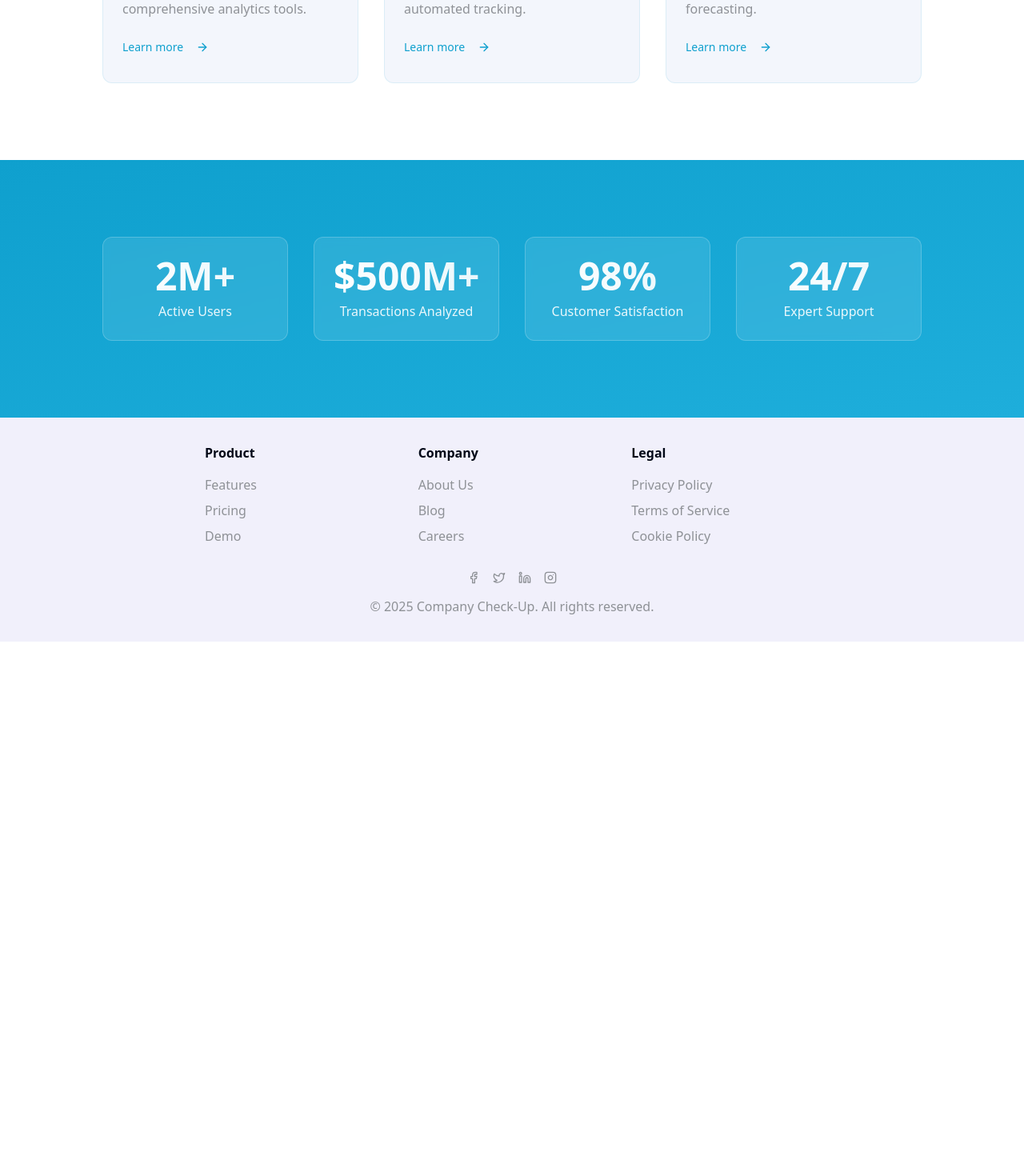
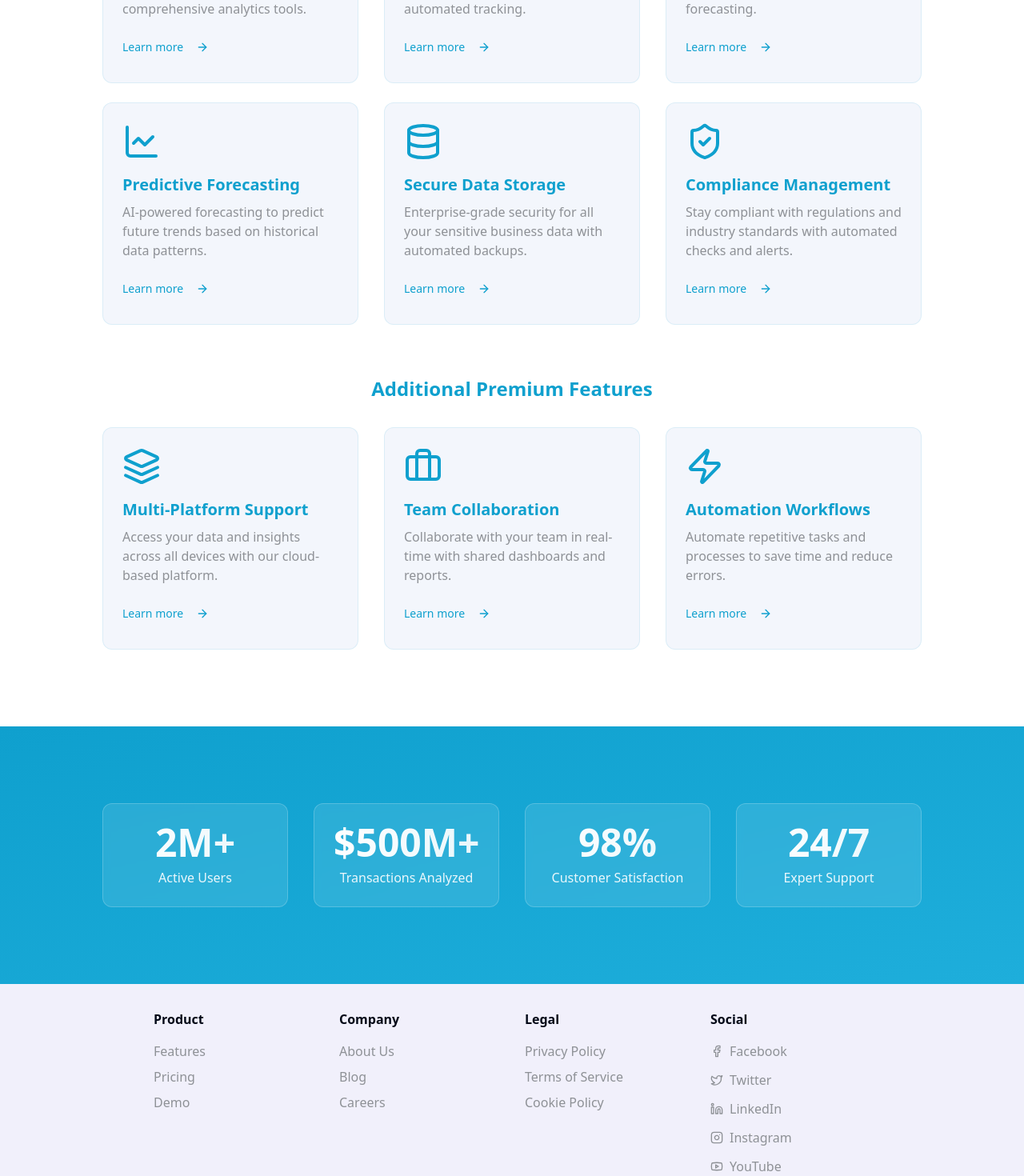
Before and after one commit to GodIuz/ccup, a React (Vite) app: page / in a window 1280 px wide. Shown: the part 1360-2830 px from the top of the page at 80% size. Before the commit the page ends 2162 px from the top, so only its background shows below. Built offline with nearby package versions, Linux system fonts and the light colour scheme.

Commit message:
Update features page content
Adds a new "Social" column with social media icons and updates the content of the features page.

```diff
--- a/src/components/Features.tsx
+++ b/src/components/Features.tsx
@@ -1,5 +1,5 @@
 
-import { ChartBar, DollarSign, Building, ArrowRight } from "lucide-react";
+import { ChartBar, DollarSign, Building, ArrowRight, LineChart, ShieldCheck, Database, Layers, Briefcase, Zap } from "lucide-react";
 import { Button } from "./ui/button";
 import {
   Tooltip,
@@ -18,11 +18,27 @@ const features = [
     category: "Analysis",
   },
   {
+    icon: LineChart,
+    title: "Predictive Forecasting",
+    description:
+      "AI-powered forecasting to predict future trends based on historical data patterns.",
+    tooltip: "Machine learning algorithms for accurate business predictions",
+    category: "Analysis",
+  },
+  {
     icon: DollarSign,
     title: "Financial Tracking",
     description:
       "Monitor cash flow, revenue, and expenses in real-time with automated tracking.",
     tooltip: "Automated financial monitoring and reporting",
+    category: "Finance",
+  },
+  {
+    icon: Database,
+    title: "Secure Data Storage",
+    description:
+      "Enterprise-grade security for all your sensitive business data with automated backups.",
+    tooltip: "End-to-end encryption and automatic data backups",
     category: "Finance",
   },
   {
@@ -33,9 +49,47 @@ const features = [
     tooltip: "AI-powered business insights and predictions",
     category: "Intelligence",
   },
+  {
+    icon: ShieldCheck,
+    title: "Compliance Management",
+    description:
+      "Stay compliant with regulations and industry standards with automated checks and alerts.",
+    tooltip: "Automated compliance monitoring and reporting",
+    category: "Intelligence",
+  },
+  {
+    icon: Layers,
+    title: "Multi-Platform Support",
+    description:
+      "Access your data and insights across all devices with our cloud-based platform.",
+    tooltip: "Seamless experience across desktop, mobile, and tablet",
+    category: "Additional",
+  },
+  {
+    icon: Briefcase,
+    title: "Team Collaboration",
+    description:
+      "Collaborate with your team in real-time with shared dashboards and reports.",
+    tooltip: "Real-time collaboration tools for teams of all sizes",
+    category: "Additional",
+  },
+  {
+    icon: Zap,
+    title: "Automation Workflows",
+    description:
+      "Automate repetitive tasks and processes to save time and reduce errors.",
+    tooltip: "Custom automation rules for business processes",
+    category: "Additional",
+  },
 ];
 
 export const Features = () => {
+  // Group features by category
+  const analysisTooLs = features.filter(f => f.category === "Analysis");
+  const financialSolutions = features.filter(f => f.category === "Finance");
+  const businessTools = features.filter(f => f.category === "Intelligence");
+  const additionalFeatures = features.filter(f => f.category === "Additional");
+
   return (
     <section className="py-24 bg-white" role="region" aria-label="Features">
       <div className="container px-4">
@@ -57,9 +111,48 @@ export const Features = () => {
           ))}
         </div>
 
+        <div className="grid md:grid-cols-3 gap-8 max-w-5xl mx-auto mb-16">
+          {/* Analysis Tools Column */}
+          <div className="space-y-6">
+            {analysisTooLs.map((feature, index) => (
+              <FeatureCard key={`analysis-${index}`} feature={feature} />
+            ))}
+          </div>
+
+          {/* Financial Solutions Column */}
+          <div className="space-y-6">
+            {financialSolutions.map((feature, index) => (
+              <FeatureCard key={`finance-${index}`} feature={feature} />
+            ))}
+          </div>
+
+          {/* Business Tools Column */}
+          <div className="space-y-6">
+            {businessTools.map((feature, index) => (
+              <FeatureCard key={`intelligence-${index}`} feature={feature} />
+            ))}
+          </div>
+        </div>
+
+        {/* Additional Features Section */}
+        <div className="mt-16">
+          <h3 className="text-2xl font-bold text-center mb-8 text-[#0FA0CE]">
+            Additional Premium Features
+          </h3>
           <div className="grid md:grid-cols-3 gap-8 max-w-5xl mx-auto">
-          {features.map((feature, index) => (
-            <TooltipProvider key={index}>
+            {additionalFeatures.map((feature, index) => (
+              <FeatureCard key={`additional-${index}`} feature={feature} />
+            ))}
+          </div>
+        </div>
+      </div>
+    </section>
+  );
+};
+
+// Feature Card Component
+const FeatureCard = ({ feature }) => (
+  <TooltipProvider>
     <Tooltip>
       <TooltipTrigger asChild>
         <div
@@ -67,7 +160,6 @@ export const Features = () => {
                    animate-fadeIn hover:scale-105 border border-[#0FA0CE]/10
                    focus:outline-none focus:ring-2 focus:ring-[#0FA0CE] focus:ring-offset-2
                    cursor-pointer relative group"
-                    style={{ animationDelay: `${index * 100}ms` }}
           role="button"
           tabIndex={0}
         >
@@ -92,9 +184,4 @@ export const Features = () => {
       </TooltipContent>
     </Tooltip>
   </TooltipProvider>
-          ))}
-        </div>
-      </div>
-    </section>
 );
-};
--- a/src/components/Footer.tsx
+++ b/src/components/Footer.tsx
@@ -1,12 +1,12 @@
 
-import { Facebook, Twitter, Linkedin, Instagram } from "lucide-react";
+import { Facebook, Twitter, Linkedin, Instagram, Youtube, Github } from "lucide-react";
 import { Link } from "react-router-dom";
 
 export const Footer = () => {
   return (
     <footer className="bg-secondary py-8">
       <div className="container px-4">
-        <div className="grid grid-cols-2 md:grid-cols-3 gap-8 max-w-3xl mx-auto">
+        <div className="grid grid-cols-2 md:grid-cols-4 gap-8 max-w-4xl mx-auto">
           <div>
             <h3 className="font-semibold mb-4">Product</h3>
             <div className="flex items-center justify-between">
@@ -55,22 +55,33 @@ export const Footer = () => {
               </ul>
             </div>
           </div>
+          <div>
+            <h3 className="font-semibold mb-4">Social</h3>
+            <div className="flex flex-col space-y-3">
+              <a href="#" className="flex items-center text-muted-foreground hover:text-foreground transition-colors">
+                <Facebook className="h-4 w-4 mr-2" />
+                Facebook
+              </a>
+              <a href="#" className="flex items-center text-muted-foreground hover:text-foreground transition-colors">
+                <Twitter className="h-4 w-4 mr-2" />
+                Twitter
+              </a>
+              <a href="#" className="flex items-center text-muted-foreground hover:text-foreground transition-colors">
+                <Linkedin className="h-4 w-4 mr-2" />
+                LinkedIn
+              </a>
+              <a href="#" className="flex items-center text-muted-foreground hover:text-foreground transition-colors">
+                <Instagram className="h-4 w-4 mr-2" />
+                Instagram
+              </a>
+              <a href="#" className="flex items-center text-muted-foreground hover:text-foreground transition-colors">
+                <Youtube className="h-4 w-4 mr-2" />
+                YouTube
+              </a>
+            </div>
+          </div>
         </div>
         <div className="mt-8 text-center">
-          <div className="flex justify-center space-x-4 mb-4">
-            <a href="#" className="text-muted-foreground hover:text-primary transition-colors">
-              <Facebook className="h-4 w-4" />
-            </a>
-            <a href="#" className="text-muted-foreground hover:text-primary transition-colors">
-              <Twitter className="h-4 w-4" />
-            </a>
-            <a href="#" className="text-muted-foreground hover:text-primary transition-colors">
-              <Linkedin className="h-4 w-4" />
-            </a>
-            <a href="#" className="text-muted-foreground hover:text-primary transition-colors">
-              <Instagram className="h-4 w-4" />
-            </a>
-          </div>
           <p className="text-muted-foreground">&copy; {new Date().getFullYear()} Company Check-Up. All rights reserved.</p>
         </div>
       </div>
```
Also changed, not shown: src/pages/Features.tsx (+156 -17 lines). Lines whose indentation alone changed are shown as unchanged.
